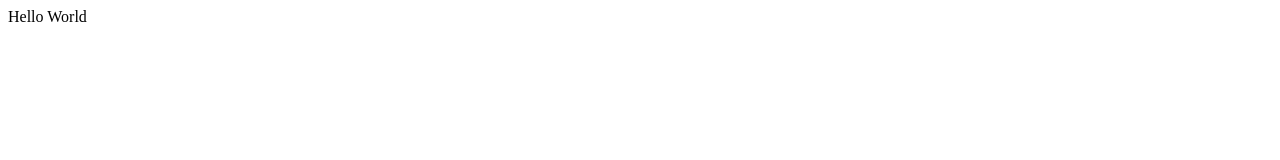
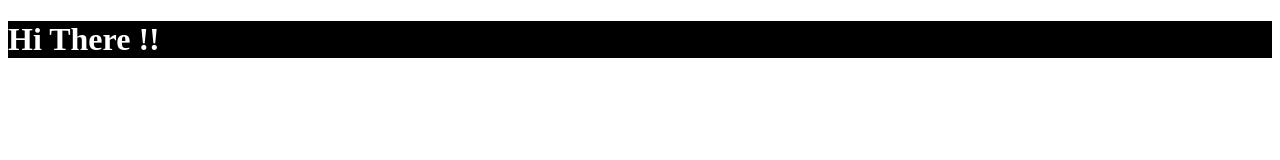
Before and after one commit to kiranbandi/kiranbandi.github.io, a plain HTML site: page index.html in a window 1280 px wide. Drawn offline with Linux system fonts and the light colour scheme.

Commit message:
Intial styling setup

```diff
--- a/index.html
+++ b/index.html
@@ -1 +1,19 @@
-Hello World
+<!DOCTYPE html>
+
+<html lang="en" >
+
+  <head>
+      <meta name="description" content="Kiran's Personal Website">
+       <link rel="stylesheet" type="text/css" href="style.css">
+      <title>Kiran's Personal Website</title>
+  </head>
+
+  <body>
+
+    <div id='myDiv'>
+        <h1>Hi There !!</h1>
+    </div>
+
+  </body>
+
+</html>
--- /dev/null
+++ b/style.css
@@ -0,0 +1,8 @@
+
+#myDiv {
+
+ color : white;
+ background-color: black;
+
+
+}
```
